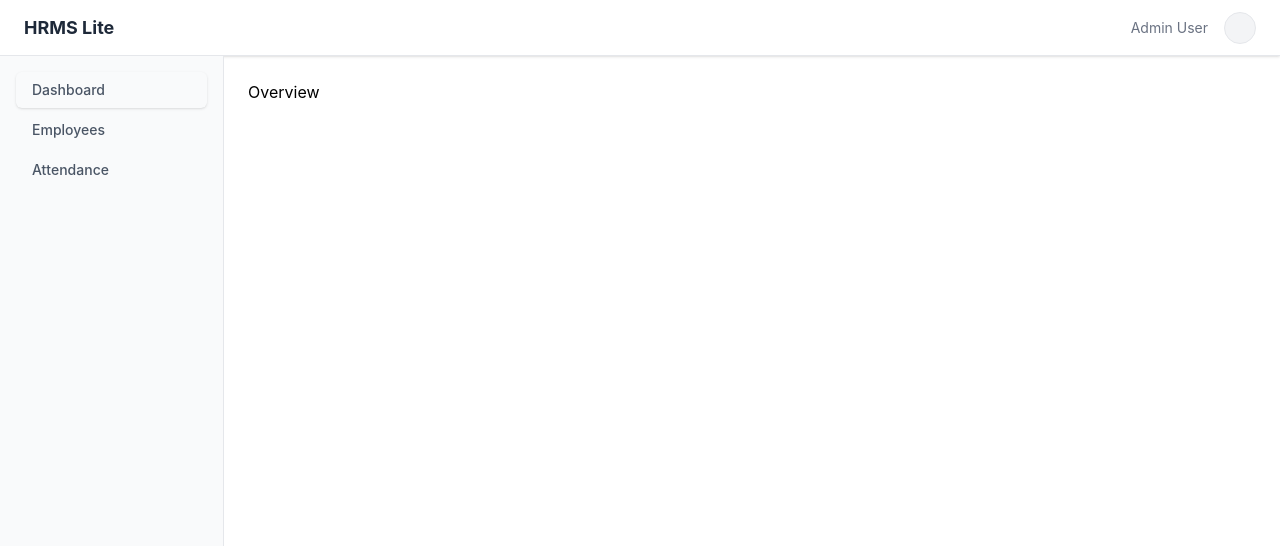
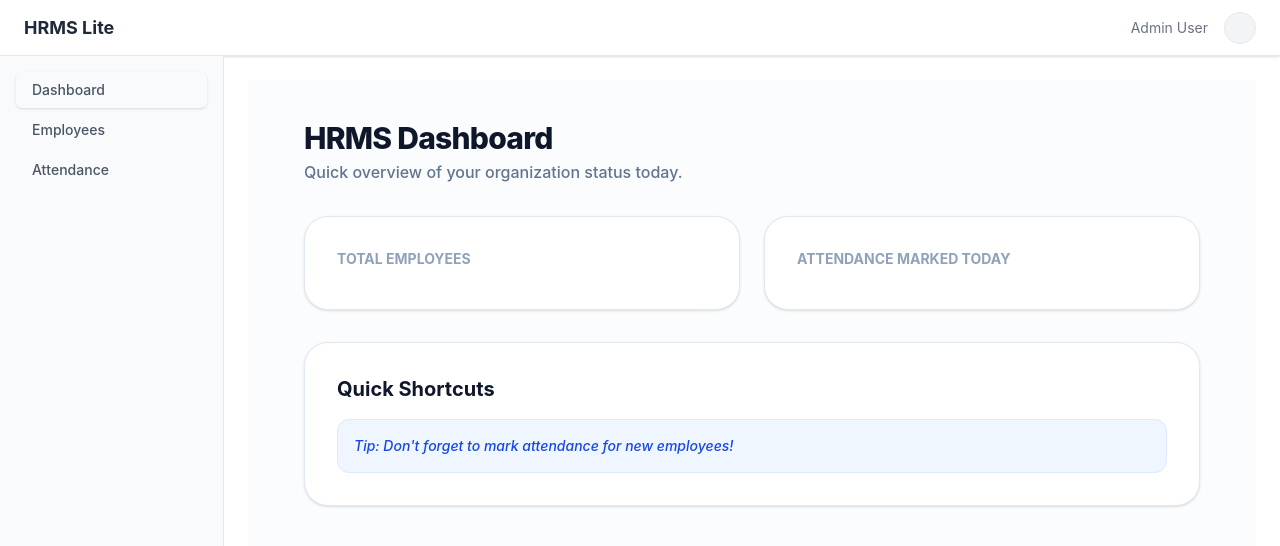
Before and after one commit to bishalbiswas-work/Human-Resource-Management-System-HRMS-Lite, a React app in the folder frontend/: page / in a window 1280 px wide. Shown: the top 546 px of the page. Built offline with nearby package versions, Linux system fonts and the light colour scheme; the HTML template or start-up script is replaced by a standard one.

Commit message:
added content for overview

```diff
--- a/frontend/src/components/Overview.tsx
+++ b/frontend/src/components/Overview.tsx
@@ -1,7 +1,34 @@
 const Overview = () => {
     return (
         <>
-            <div>Overview</div>
+            <main className="flex-1 p-10 overflow-y-auto bg-slate-50/50">
+                <div className="max-w-4xl mx-auto space-y-8 animate-fade">
+                    <div className="space-y-1">
+                        <h1 className="text-3xl font-extrabold text-slate-900 tracking-tight">HRMS Dashboard</h1>
+                        <p className="text-slate-500 font-medium">Quick overview of your organization status today.</p>
+                    </div>
+
+                    <div className="grid grid-cols-2 gap-6">
+                        <div className="bg-white p-8 rounded-3xl border border-slate-200 shadow-sm">
+                            <p className="text-sm font-bold text-slate-400 uppercase mb-2">Total Employees</p>
+                            <p className="text-5xl font-black text-blue-600"></p>
+                        </div>
+                        <div className="bg-white p-8 rounded-3xl border border-slate-200 shadow-sm">
+                            <p className="text-sm font-bold text-slate-400 uppercase mb-2">Attendance Marked Today</p>
+                            <p className="text-5xl font-black text-green-600"></p>
+                        </div>
+                    </div>
+
+                    <div className="bg-white rounded-3xl border border-slate-200 p-8 shadow-sm">
+                        <h3 className="text-xl font-bold text-slate-900 mb-4">Quick Shortcuts</h3>
+                        <div className="grid grid-cols-1 gap-4 text-sm font-medium">
+                            <div className="p-4 bg-blue-50 text-blue-700 rounded-xl border border-blue-100 italic">
+                                Tip: Don't forget to mark attendance for new employees!
+                            </div>
+                        </div>
+                    </div>
+                </div>
+            </main>
         </>
     )
 }
```
